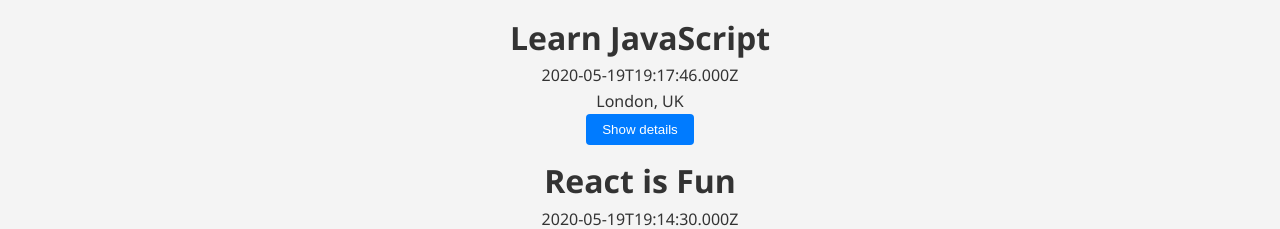
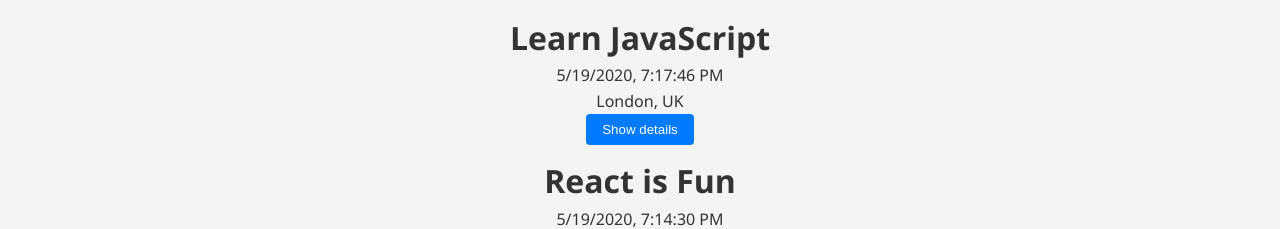
Before and after one commit to jimmy8000/meet, a React (Create React App) app: page / in a window 1280 px wide. Shown: the part 579-808 px from the top of the page. Built offline with nearby package versions, Linux system fonts and the light colour scheme; what atatus-spa would draw is missing.

Commit message:
Changed the date format in Event.js

```diff
--- a/src/components/Event.js
+++ b/src/components/Event.js
@@ -5,10 +5,12 @@ import { useState } from "react";
 const Event = ({ event }) => {
   const [showDetails, setShowDetails] = useState(false);
 
+  const date = new Date(event.created).toLocaleString();
+
   return (
     <li className="event">
       <h1>{event.summary}</h1>
-      <p>{event.created}</p>
+      <p>{date}</p>
       <p>{event.location}</p>
       <button
         className="showDetailsButton"
```
